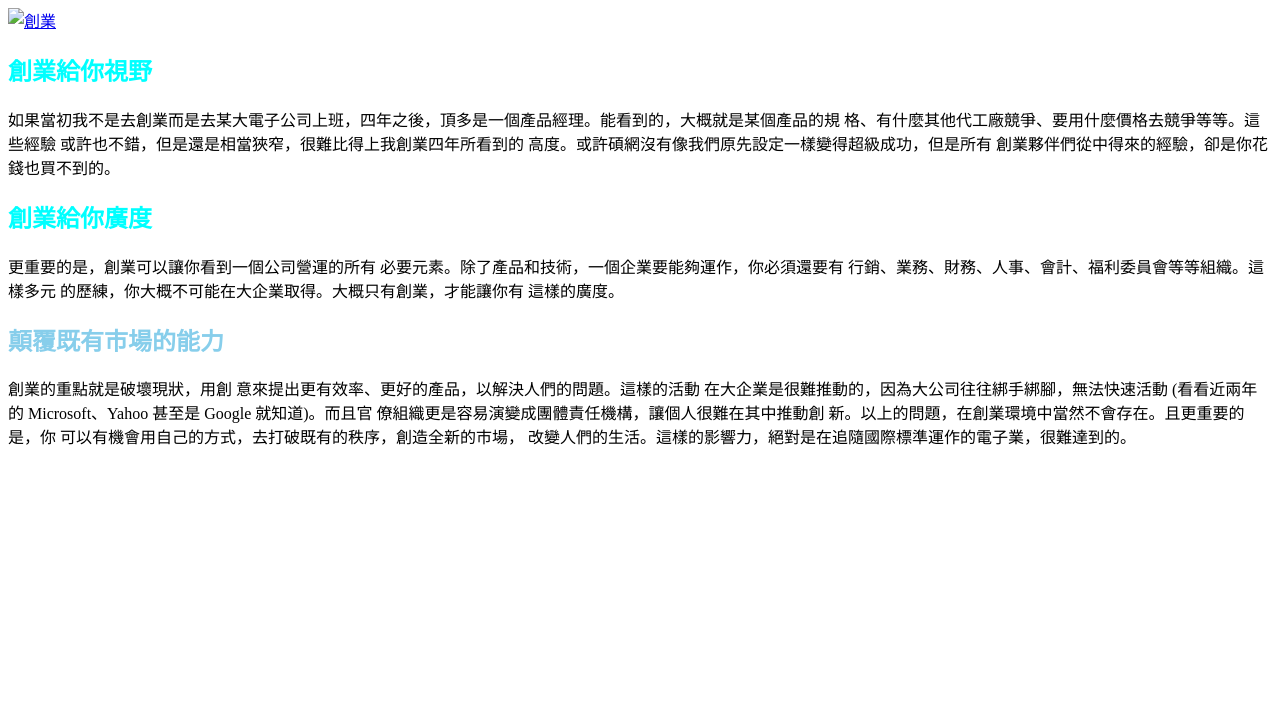
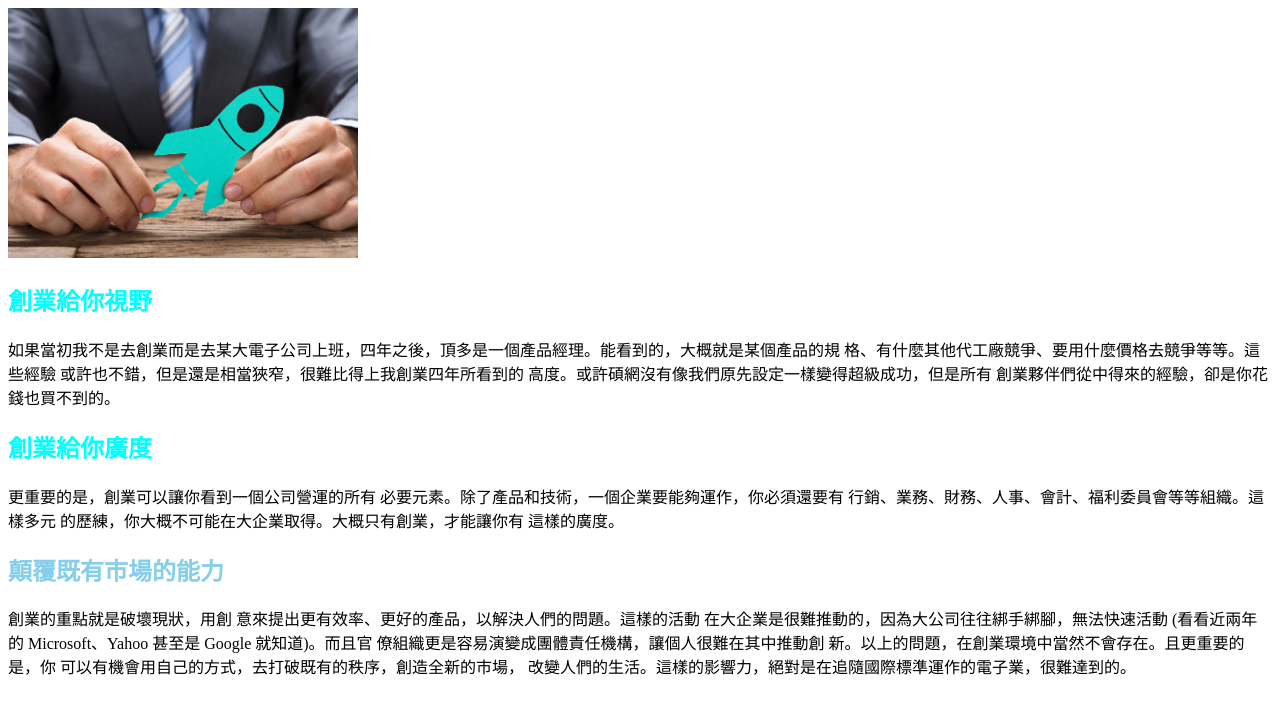
Before and after one commit to Hy620/Web-Design, a plain HTML site: page Exercise 2/課堂練習1.html in a window 1280 px wide. Drawn offline with Linux system fonts and the light colour scheme.

Commit message:
Update 課堂練習1.html

```diff
--- a/Exercise 2/課堂練習1.html
+++ b/Exercise 2/課堂練習1.html
@@ -6,7 +6,7 @@
 </head>
 <body>
 	<a href="index.html"> <!-- 連結網頁-->
-<img src="./images/chuangye.jpg" alt="創業" style="width: 350px; height: 250px;"> <!-- 加入圖片-->
+<img src="./chuangye.jpg" alt="創業" style="width: 350px; height: 250px;"> <!-- 加入圖片-->
 </a> <!-- end-->
 	<h2 style="color: cyan">創業給你視野</h2>
 	<p>如果當初我不是去創業而是去某大電子公司上班，四年之後，頂多是一個產品經理。能看到的，大概就是某個產品的規 格、有什麼其他代工廠競爭、要用什麼價格去競爭等等。這些經驗 或許也不錯，但是還是相當狹窄，很難比得上我創業四年所看到的 高度。或許碩網沒有像我們原先設定一樣變得超級成功，但是所有 創業夥伴們從中得來的經驗，卻是你花錢也買不到的。</p>
```
